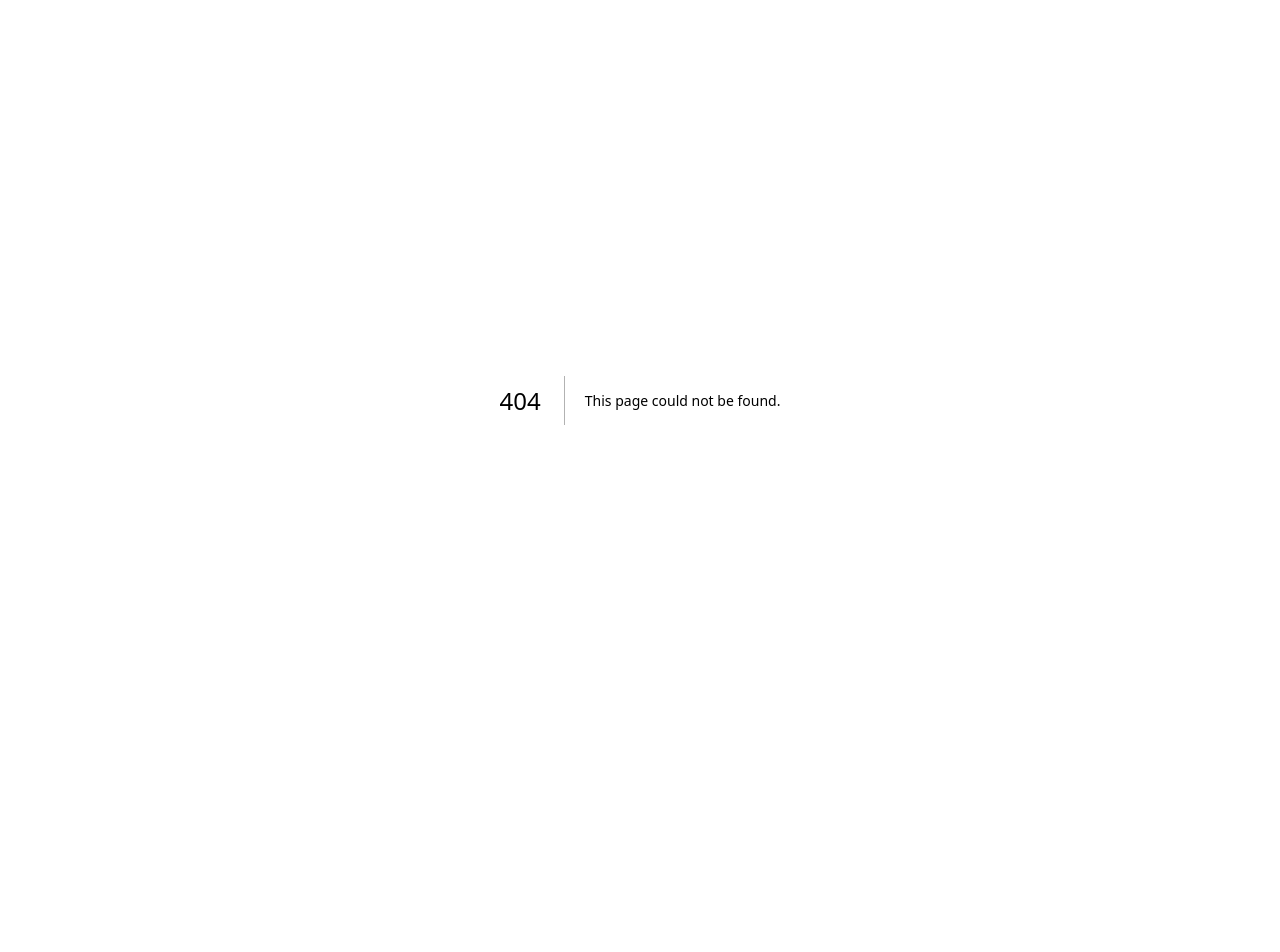
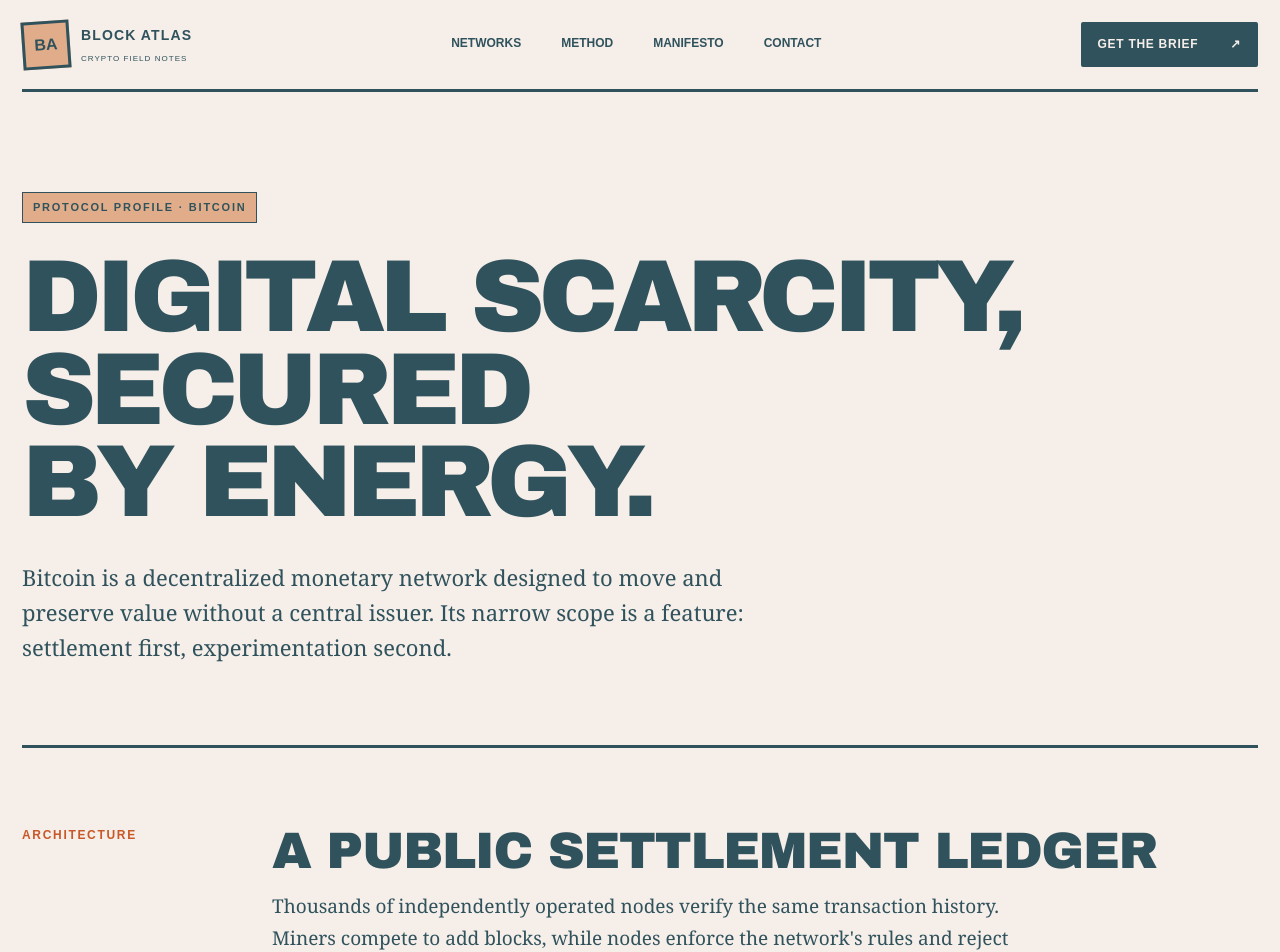
Before and after one commit to mara2360/realtor-ai-assistant, a Next.js app: page /networks/bitcoin in a window 1280 px wide. Before the commit this address had no page. Shown: the top 952 px of the page. Before the commit the page ends 800 px from the top, so only its background shows below. Built offline with nearby package versions, Linux system fonts and the light colour scheme.

Commit message:
Add in-depth linked protocol profiles

```diff
--- a/app/globals.css
+++ b/app/globals.css
@@ -139,3 +139,17 @@
 .graph-reading p{margin:4px 0 0;font-size:13px;line-height:1.45}
 @media(max-width:900px){.method-graph{padding:70px 0}.method-graph-grid{grid-template-columns:1fr;gap:30px}.graph-panel{grid-template-rows:300px auto}.graph-reading{align-items:flex-start;flex-direction:column;gap:4px}}
 @media(max-width:500px){.graph-panel{padding:14px;grid-template-columns:28px 1fr}.graph-bars{gap:6px}.graph-bar{padding:0 5%}.graph-column>span{font-size:8px}.graph-reading>strong{font-size:44px}}
+
+/* Linked protocol cards and profiles */
+.card{display:block;transition:transform .18s ease,background-color .18s ease}
+.card:hover{transform:translateY(-6px);background:var(--acid)}
+.card:focus-visible{outline:4px solid var(--red);outline-offset:5px}
+.card-info small{font-weight:900}
+.network-snapshot{padding:90px 0;background:var(--acid);border-top:var(--line)}
+.network-snapshot .shell>div{display:grid;grid-template-columns:repeat(4,1fr);gap:18px;margin:35px 0 24px}
+.network-snapshot article{display:grid;gap:8px;padding:24px;background:var(--cream);border:var(--line)}
+.network-snapshot article span{font-size:10px;font-weight:900;letter-spacing:.12em;text-transform:uppercase;color:var(--red)}
+.network-snapshot article b{font-size:20px;line-height:1.25}
+.network-snapshot small{display:block;max-width:800px;line-height:1.6}
+@media(max-width:800px){.network-snapshot{padding:65px 0}.network-snapshot .shell>div{grid-template-columns:1fr 1fr}.card:hover{transform:none}}
+@media(max-width:480px){.network-snapshot .shell>div{grid-template-columns:1fr}}
--- /dev/null
+++ b/app/networks/[slug]/page.tsx
@@ -0,0 +1,53 @@
+import { notFound } from "next/navigation";
+import AtlasPage from "../../_components/AtlasPage";
+
+const profiles = {
+  bitcoin: {
+    eyebrow: "Protocol profile · Bitcoin",
+    title: "Digital scarcity, secured by energy.",
+    intro: "Bitcoin is a decentralized monetary network designed to move and preserve value without a central issuer. Its narrow scope is a feature: settlement first, experimentation second.",
+    facts: [["Launched", "2009"], ["Consensus", "Proof of work"], ["Supply", "21 million maximum"], ["Native asset", "BTC"]],
+    features: [
+      { label: "Architecture", title: "A public settlement ledger", copy: "Thousands of independently operated nodes verify the same transaction history. Miners compete to add blocks, while nodes enforce the network's rules and reject invalid changes." },
+      { label: "Monetary policy", title: "Predictable issuance", copy: "New bitcoin enters circulation through block rewards that halve roughly every four years. The fixed maximum supply is enforced by network consensus, not a company promise." },
+      { label: "Primary use", title: "Durable global value transfer", copy: "Bitcoin prioritizes censorship resistance, final settlement, and long-term monetary credibility. The Lightning Network can support smaller, faster payments above the base layer." },
+      { label: "Tradeoffs", title: "Security over flexibility", copy: "Proof of work consumes significant energy, base-layer throughput is intentionally limited, and self-custody introduces irreversible responsibility. Its scripting system is less expressive than general-purpose smart-contract networks." },
+      { label: "Research questions", title: "What to verify", copy: "Study miner economics, fee-market health, custody choices, network decentralization, and the assumptions behind any yield or wrapped-Bitcoin product." },
+    ],
+  },
+  ethereum: {
+    eyebrow: "Protocol profile · Ethereum",
+    title: "A programmable settlement layer.",
+    intro: "Ethereum is a shared computing network where smart contracts define assets, markets, organizations, and applications. Its value comes from composability—and so do many of its risks.",
+    facts: [["Launched", "2015"], ["Consensus", "Proof of stake"], ["Execution", "EVM smart contracts"], ["Native asset", "ETH"]],
+    features: [
+      { label: "Architecture", title: "Shared state and smart contracts", copy: "Validators agree on the state of the network while the Ethereum Virtual Machine executes application code. Every transaction consumes gas based on the computation and storage it requires." },
+      { label: "Scaling", title: "A rollup-centered roadmap", copy: "Layer-two networks execute many transactions away from Ethereum's main chain, then publish proofs or data back to it. This expands capacity while introducing bridges, sequencers, and additional trust assumptions." },
+      { label: "Primary use", title: "Open financial and digital infrastructure", copy: "Ethereum supports stablecoins, decentralized exchanges, lending, tokenized assets, identity experiments, games, and coordination tools that can interact with one another." },
+      { label: "Tradeoffs", title: "Composability expands the attack surface", copy: "Smart-contract bugs, malicious approvals, oracle failures, governance capture, and bridge exploits can create losses even when the Ethereum base layer works as intended." },
+      { label: "Research questions", title: "What to verify", copy: "Check contract audits, upgrade permissions, administrator keys, oracle design, liquidity depth, layer-two withdrawal assumptions, and exactly what gives a token value." },
+    ],
+  },
+  solana: {
+    eyebrow: "Protocol profile · Solana",
+    title: "High-throughput on-chain coordination.",
+    intro: "Solana is designed for fast, low-cost interaction at global scale. It aims to keep applications and liquidity on one highly performant shared network.",
+    facts: [["Launched", "2020"], ["Consensus", "Proof of stake + proof of history"], ["Design", "Parallel execution"], ["Native asset", "SOL"]],
+    features: [
+      { label: "Architecture", title: "A synchronized high-speed ledger", copy: "Proof of history provides a cryptographic clock that helps validators order events, while proof of stake supports consensus. The runtime can process non-overlapping transactions in parallel." },
+      { label: "Performance", title: "Low-cost, frequent interaction", copy: "Solana's design supports trading, payments, games, collectibles, and consumer applications where users may sign many transactions and fees must remain small." },
+      { label: "Primary use", title: "Consumer and market applications", copy: "The network is widely used for decentralized exchanges, stablecoin transfers, token launches, mobile experiences, and applications that benefit from rapid state updates." },
+      { label: "Tradeoffs", title: "Performance raises operational demands", copy: "Validator hardware and bandwidth requirements are higher than on many networks. Congestion, client diversity, application security, and past periods of degraded performance remain important research areas." },
+      { label: "Research questions", title: "What to verify", copy: "Study validator concentration, client diversity, transaction failure rates, token issuance, application permissions, liquidity quality, and whether low fees encourage sustainable usage or short-lived speculation." },
+    ],
+  },
+} as const;
+
+export function generateStaticParams() { return Object.keys(profiles).map((slug) => ({ slug })); }
+
+export default async function NetworkProfilePage({ params }: { params: Promise<{ slug: string }> }) {
+  const { slug } = await params;
+  const profile = profiles[slug as keyof typeof profiles];
+  if (!profile) notFound();
+  return <AtlasPage eyebrow={profile.eyebrow} title={profile.title} intro={profile.intro} features={[...profile.features]} cta="Ask about this network" ctaHref="/contact" ctaHeading="Keep following the evidence."><section className="network-snapshot"><div className="shell"><p className="eyebrow">At a glance</p><div>{profile.facts.map(([label, value]) => <article key={label}><span>{label}</span><b>{value}</b></article>)}</div><small>Network details can change. Verify current information with primary protocol documentation before acting.</small></div></section></AtlasPage>;
+}
--- a/app/page.tsx
+++ b/app/page.tsx
@@ -4,9 +4,9 @@
 import type { FormEvent } from "react";
 
 const assets = [
-  { signal: "21M max supply", name: "Bitcoin", meta: "Proof of work · Settlement layer", tag: "Digital scarcity", color: "clay", image: "/market-bitcoin.png" },
-  { signal: "Programmable", name: "Ethereum", meta: "Smart contracts · Global compute", tag: "Ecosystem", color: "blue", image: "/market-ethereum.png" },
-  { signal: "High throughput", name: "Solana", meta: "Low fees · Consumer applications", tag: "Network", color: "gold", image: "/market-solana.png" },
+  { slug: "bitcoin", signal: "21M max supply", name: "Bitcoin", meta: "Proof of work · Settlement layer", tag: "Digital scarcity", color: "clay", image: "/market-bitcoin.png" },
+  { slug: "ethereum", signal: "Programmable", name: "Ethereum", meta: "Smart contracts · Global compute", tag: "Ecosystem", color: "blue", image: "/market-ethereum.png" },
+  { slug: "solana", signal: "High throughput", name: "Solana", meta: "Low fees · Consumer applications", tag: "Network", color: "gold", image: "/market-solana.png" },
 ];
 
 const answers: Record<string, string> = {
@@ -62,7 +62,7 @@
 
       <section className="section shell" id="homes">
         <div className="section-head"><div><p className="eyebrow">Three networks, three theses</p><h2>Know what you’re looking at.</h2></div><a href="#contact">Get the weekly brief →</a></div>
-        <div className="cards">{assets.map((asset) => <article className="card" key={asset.name} aria-labelledby={`asset-${asset.name.toLowerCase()}`}><div className={`home-photo ${asset.color}`}><span>{asset.tag}</span><img className="asset-image" src={asset.image} alt={`Abstract market illustration for ${asset.name}`} width="1024" height="1024"/></div><div className="card-info"><h3 id={`asset-${asset.name.toLowerCase()}`}>{asset.name}</h3><strong>{asset.signal}</strong><p>{asset.meta}</p><small>Protocol profile</small></div></article>)}</div>
+        <div className="cards">{assets.map((asset) => <a className="card" href={`/networks/${asset.slug}`} key={asset.name} aria-labelledby={`asset-${asset.slug}`}><div className={`home-photo ${asset.color}`}><span>{asset.tag}</span><img className="asset-image" src={asset.image} alt={`Abstract market illustration for ${asset.name}`} width="1024" height="1024"/></div><div className="card-info"><h3 id={`asset-${asset.slug}`}>{asset.name}</h3><strong>{asset.signal}</strong><p>{asset.meta}</p><small>View protocol profile →</small></div></a>)}</div>
       </section>
 
       <section className="approach" id="approach"><div className="shell approach-grid"><div><p className="eyebrow">A saner way into crypto</p><h2>Research without the rush.</h2></div><div className="principles"><article><h3>Start with the why</h3><p>Understand the problem a network claims to solve before looking at a token.</p></article><article><h3>Trace the risk</h3><p>Map custody, smart-contract, liquidity, and incentive risks before taking action.</p></article><article><h3>Verify the signal</h3><p>Prefer primary sources, transparent data, and patient thinking over viral certainty.</p></article></div></div></section>
```
